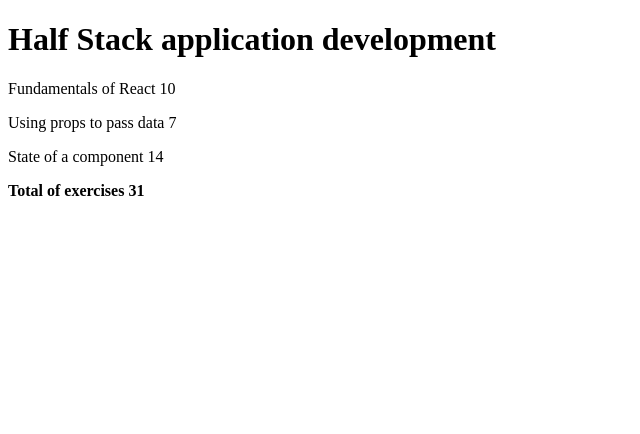
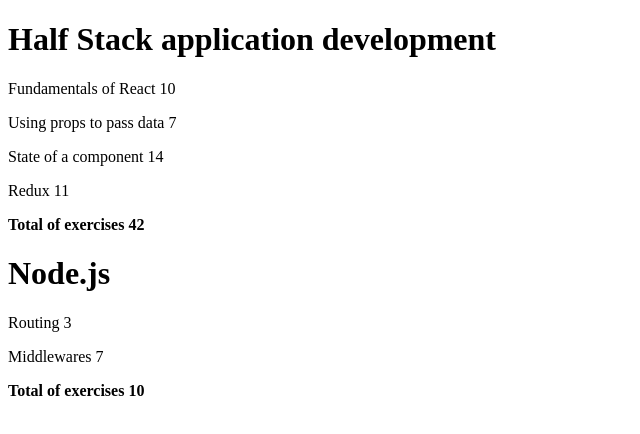
Before and after one commit to sakluk/fullstack-mooc, a React (Vite) app in the folder osa2/kurssitiedot/: page / in a window 1280 px wide. Shown: the top 434 px of the page, without its empty margins (0-640 px from the left). Built offline with nearby package versions, Linux system fonts and the light colour scheme.

Commit message:
2.4. kurssitiedot vaihe9:

```diff
--- a/osa2/kurssitiedot/src/App.jsx
+++ b/osa2/kurssitiedot/src/App.jsx
@@ -35,18 +35,30 @@
   )
 }
 
-const Course = (props) => {
+const Course = ({ course }) => {
+  console.log('Course', course)
   return (
     <div>
-      <Header name={props.course.name} />
-      <Content parts={props.course.parts} />
-      <Total parts={props.course.parts} />
+      <Header name={course.name} />
+      <Content parts={course.parts} />
+      <Total parts={course.parts} />
+    </div>
+  )
+}
+
+const Courses = ({ courses }) => {
+  // console.log('Courses', props)
+  console.log(courses)
+  return (
+    <div>
+      {courses.map(course => <Course key={course.id} course={course} />)}
     </div>
   )
 }
 
 const App = () => {
-  const course = {
+  const courses = [
+    {
       name: 'Half Stack application development',
       id: 1,
       parts: [
@@ -64,13 +76,35 @@
           name: 'State of a component',
           exercises: 14,
           id: 3
+        },
+        {
+          name: 'Redux',
+          exercises: 11,
+          id: 4
+        }
+      ]
+    },
+    {
+      name: 'Node.js',
+      id: 2,
+      parts: [
+        {
+          name: 'Routing',
+          exercises: 3,
+          id: 1
+        },
+        {
+          name: 'Middlewares',
+          exercises: 7,
+          id: 2
         }
       ]
     }
+  ]
 
   return (
     <div>
-      <Course course={course} />
+      <Courses courses={courses} />
     </div>
   )
 }
```
Also changed, not shown: 1 other file (tests, documents, lock files or other folders). Lines whose indentation alone changed are shown as unchanged.
